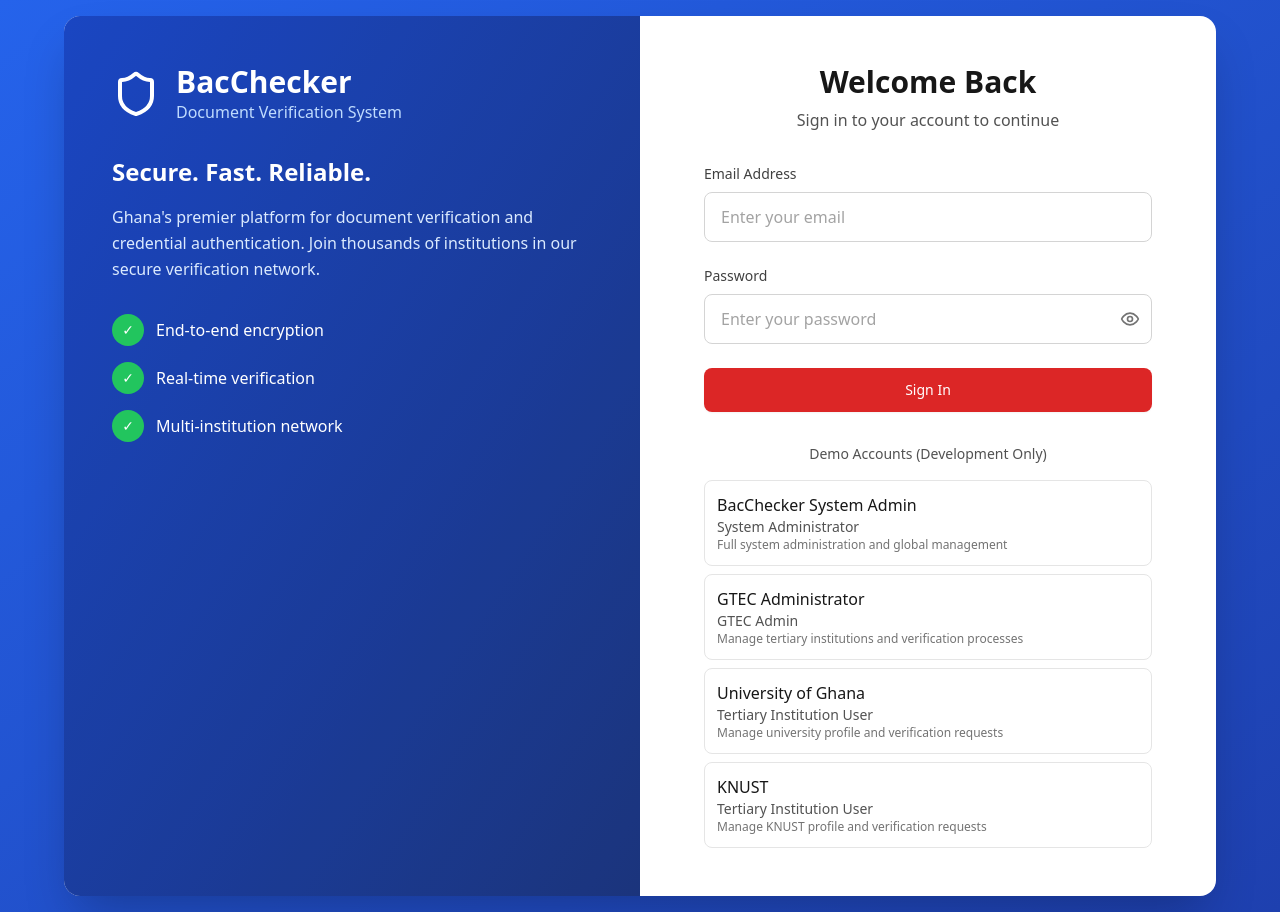
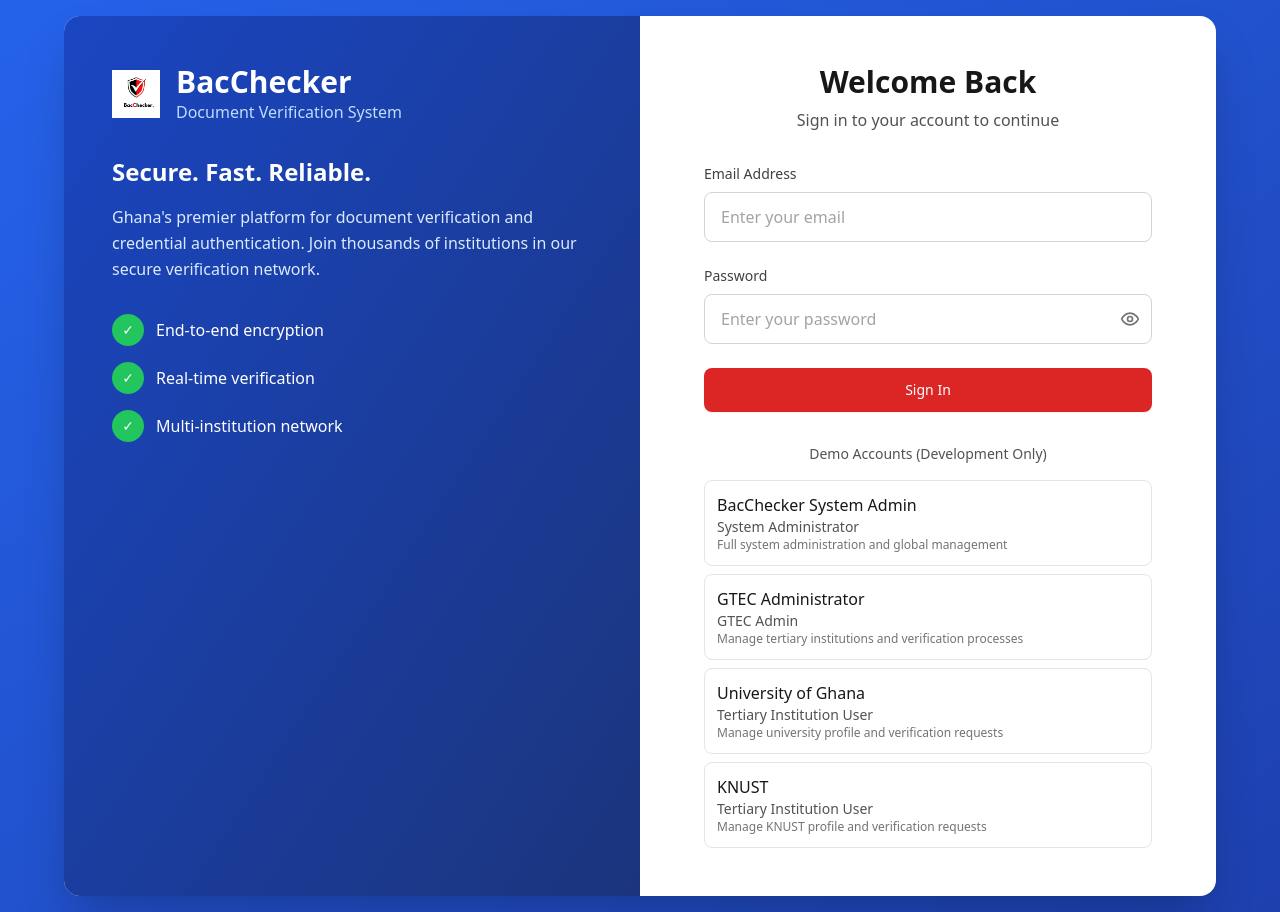
Before and after one commit to Kelvin22738/bacchecker_gov, a React (Vite) app: page /login in a window 1280 px wide. Built offline with nearby package versions, Linux system fonts and the light colour scheme; no server answers.

Commit message:
Add BacChecker logo to login page

```diff
--- a/src/pages/Login.tsx
+++ b/src/pages/Login.tsx
@@ -97,7 +97,7 @@ export function Login() {
             <div className="absolute inset-0 bg-black bg-opacity-10"></div>
             <div className="relative z-10">
               <div className="flex items-center mb-8">
-                <Shield className="h-12 w-12 mr-4" />
+                <img src="/image.png" alt="BacChecker Logo" className="h-12 w-12 mr-4" />
                 <div>
                   <h1 className="text-3xl font-bold">BacChecker</h1>
                   <p className="text-blue-200">Document Verification System</p>
```
